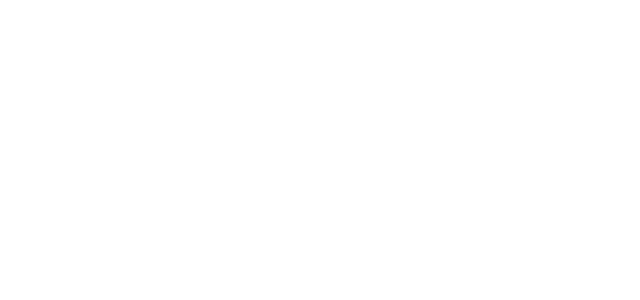
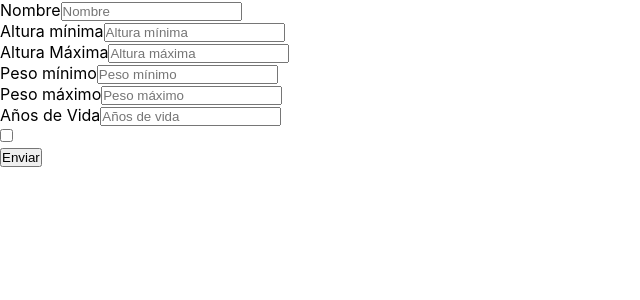
Before and after one commit to Ajlveloper/PI-Dogs, a React (Create React App) app in the folder client/: page /createDog in a window 1280 px wide. Shown: the top 300 px of the page, without its empty margins (0-640 px from the left). Built offline with nearby package versions, Linux system fonts and the light colour scheme.

Commit message:
Validate

```diff
--- a/client/src/App.jsx
+++ b/client/src/App.jsx
@@ -3,6 +3,8 @@ import { Route } from 'react-router-dom';
 import LandingPage from './components/LandingPage/LandingPage';
 import Home from './components/Home/Home'
 import './App.css';
+import DogCreate from './components/DogCreate/DogCreate';
+import DogDetail from './components/Detail/DogDetail';
 
 function App() {
   return (
@@ -15,9 +17,23 @@ function App() {
       </Route>
 
       <Route
-        path = '/home'
+        path='/home'
       >
         <Home />
+      </Route>
+
+      <Route
+        exact
+        path='/createDog'
+      >
+        <DogCreate />
+      </Route>
+
+      <Route
+        exact
+        path='/detailDog/:idDog'
+      >
+        <DogDetail />
       </Route>
     </div>
   );
--- a/client/src/components/Dog/Dog.jsx
+++ b/client/src/components/Dog/Dog.jsx
@@ -1,11 +1,14 @@
 import React from 'react';
+import { Link } from 'react-router-dom';
 import './Dog.css';
 
-export default function Dog({ img, name, temperament, weight_min, weight_max }) {
+export default function Dog({ img, name, temperament, weight_min, weight_max, id }) {
     return (
         <div>
             <img src={img} alt={name} />
-            <li>{name}</li>
+            <Link to={`/detailDog/${id}`}>
+                <li>{name}</li>
+            </Link>
             <p>Temperanto: {temperament} </p>
             <p>Peso min: {weight_min}</p>
             <p>Peso max: {weight_max}</p>
--- a/client/src/components/DogCreate/DogCreate.jsx
+++ b/client/src/components/DogCreate/DogCreate.jsx
@@ -1,10 +1,138 @@
-import React from 'react'
+import React, { useState } from 'react'
+import { validate } from '../../controllers/Validate'
+const DogCreate = () => {
 
-const DogCreate = () => {
+    const [input, setInput] = useState({
+        name: '',
+        altMin: '',
+        altMax: '',
+        pesMin: '',
+        pesMax: '',
+        anoVida: ''
+    })
+
+    const [errors, setErrors] = useState({})
+
+
+    const handleInput = (e) => {
+        setInput({
+            ...input,
+            [e.target.name]: e.target.value
+        })
+
+        setErrors(validate({
+            ...input,
+            [e.target.name]: e.target.value
+        }))
+        console.log(input)
+    }
+
+
+    const handleSubmit = (e) => {
+        e.preventDefault()
+    }
+
     return (
-        <>
+        <div>
+            <form onSubmit={handleSubmit}>
 
-        </>
+                <div>
+                    <label htmlFor='Nombre'>Nombre</label>
+                    <input
+                        type="text"
+                        placeholder='Nombre'
+                        name='name'
+                        value={input.name}
+                        onChange={handleInput}
+                        onKeyUp={handleInput}
+                        onBlur={handleInput}
+                    />
+                    {errors.name && (<p>{errors.name}</p>)}
+                </div>
+
+
+                <div>
+                    <label>Altura mínima</label>
+                    <input
+                        type="text"
+                        placeholder='Altura mínima'
+                        name='altMin'
+                        value={input.altMin}
+                        onChange={handleInput}
+                        onKeyUp={handleInput}
+                        onBlur={handleInput}
+                        maxLength='2'
+                    />
+                    {errors.altMin && (<p>{errors.altMin}</p>)}
+                </div>
+
+                <div>
+                    <label>Altura Máxima</label>
+                    <input
+                        type="text"
+                        placeholder='Altura máxima'
+                        name='altMax'
+                        value={input.altMax}
+                        onChange={handleInput}
+                        onKeyUp={handleInput}
+                        onBlur={handleInput}
+                        maxLength='2'
+                    />
+                    {errors.altMax && (<p>{errors.altMax}</p>)}
+                </div>
+
+
+                <div>
+                    <label>Peso mínimo</label>
+                    <input type="text"
+                        placeholder='Peso mínimo'
+                        name='pesMin'
+                        value={input.pesMin}
+                        onChange={handleInput}
+                        onKeyUp={handleInput}
+                        onBlur={handleInput}
+                        maxLength='2'
+                    />
+                    {errors.pesMin && (<p>{errors.pesMin}</p>)}
+                </div>
+
+                <div>
+                    <label>Peso máximo</label>
+                    <input
+                        type="text"
+                        placeholder='Peso máximo'
+                        name='pesMax'
+                        value={input.pesMax}
+                        onChange={handleInput}
+                        onKeyUp={handleInput}
+                        onBlur={handleInput}
+                        maxLength='2'
+                    />
+                    {errors.pesMax && (<p>{errors.pesMax}</p>)}
+                </div>
+
+                <div>
+                    <label>Años de Vida</label>
+                    <input
+                        type="text"
+                        placeholder='Años de vida'
+                        name='anoVida'
+                        value={input.anoVida}
+                        onChange={handleInput}
+                        onKeyUp={handleInput}
+                        onBlur={handleInput}
+                    />
+                    {errors.anoVida && (<p>{errors.anoVida}</p>)}
+                </div>
+                <div>
+                    <input type="checkbox" name="" id="" />
+                </div>
+
+                <div>
+                    <button type='submit'>Enviar</button>
+                </div>
+            </form>
+        </div>
     )
 }
 
--- a/client/src/components/Dogs/Dogs.jsx
+++ b/client/src/components/Dogs/Dogs.jsx
@@ -46,6 +46,7 @@ const Dogs = () => {
     const dogsRender = dogsAll.slice(firstIndex, lastIndex);
 
     const paged = (num) => {
+        setLoading(true)
         setdogsCurrent(num)
     }
 
@@ -104,7 +105,6 @@ const Dogs = () => {
 
     /* Loading______________________________ */
     if (loading) {
-        console.log('Loading entro')
         setTimeout(() => {
             setLoading(false)
         }, 1000);
@@ -127,16 +127,6 @@ const Dogs = () => {
                 <div>
 
                     <div>
-                        {/* <form onSubmit={handleSearchBreed}>
-                            <label>Busqueda por raza</label>
-                            <input
-                            type="text"
-                            placeholder='Busqueda de Raza'
-                            value={search}
-                            onChange={handleSearch}
-                            />
-                            <button type='submit'>Buscar</button>
-                        </form> */}
 
                         <SearchBreed
                             handleSearchBreed={handleSearchBreed}
@@ -199,6 +189,7 @@ const Dogs = () => {
                                     temperament={d.temperaments[0].name || d.temperaments}
                                     weight_min={d.weight_min}
                                     weight_max={d.weight_max}
+                                    id={d.id}
                                 />
                             </div>
                         ))
@@ -213,6 +204,8 @@ const Dogs = () => {
                     dogsPage={dogsPage}
                 />
 
+
+
             </>
         )
     }
--- a/client/src/components/Home/Home.jsx
+++ b/client/src/components/Home/Home.jsx
@@ -1,21 +1,13 @@
 import React from 'react'
-import { Route } from 'react-router-dom';
-import Nav from '../Nav/Nav';
+// import Nav from '../Nav/Nav';
 import Dogs from '../Dogs/Dogs';
-import DogCreate from '../DogCreate/DogCreate';
 
 
 const Home = () => {
     return (
         <>
-            <Nav/>
+            {/* <Nav /> */}
             <Dogs />
-            <Route
-                exact
-                path='/createDog'
-            >
-                <DogCreate />
-            </Route>
         </>
     )
 }
--- /dev/null
+++ b/client/src/controllers/Validate.js
@@ -0,0 +1,58 @@
+
+const expresiones = {
+    name: /^[a-zA-ZÀ-ÿ\s]{1,20}$/, // Letras y espacios, pueden llevar acentos.
+    num: /^\d{1,2}$/, //solo números
+    alt: /^.{2}$/, // 1 a 2 digitos.
+    pes: /^.{1,2}$/, // 4 a 12 digitos.
+    correo: /^[a-zA-Z0-9_.+-]+@[a-zA-Z0-9-]+\.[a-zA-Z0-9-.]+$/,
+    telefono: /^\d{7,14}$/ // 7 a 14 numeros.
+}
+
+
+export const validate = (input) => {
+    let errors = {};
+
+    /* Verificacion de nombre de raza__________ */
+    if (!input.name) {
+        errors.name = 'Se requiere el nombre de la raza';
+    } else if (!expresiones.name.test(input.name)) {
+        errors.name = 'Solo se permiten Letras y un máximo de 20 caracteres';
+    }
+
+    /* Verificacion de altura mínima________ */
+    else if (!input.altMin) {
+        errors.altMin = 'Se requiere una altura mínima máximo de dos dígitos';
+    } else if (!expresiones.num.test(input.altMin)) {
+        errors.altMin = 'Solo se permiten números y/o positivos';
+    }
+
+
+    /* Verificacion de altura máxima__________ */
+    else if (!input.altMax) {
+        errors.altMax = 'Se requiere una altura máxima de dos dígitos'
+    } else if (!expresiones.num.test(input.altMax)) {
+        errors.altMax = 'Solo se permiten números y/o positivos';
+    } else if (input.altMin >= input.altMax) {
+        errors.altMax = 'La altura máxima no puede ser menor o igual que la altura mínima';
+    }
+
+
+    /* Verificacion de peso mínimo__________ */
+    else if (!input.pesMin) {
+        errors.pesMin = 'Se requiere un peso mínimo';
+    } else if (!expresiones.num.test(input.pesMin)) {
+        errors.pesMin = 'Solo se permiten números y/o positivos';
+    }
+
+    /* Verificacion de peso máximo______________ */
+    else if (!input.pesMax) {
+        errors.pesMax = 'Se requiere un peso máximo';
+    } else if (!expresiones.num.test(input.pesMax)) {
+        errors.pesMax = 'Solo se permiten números y/o positivos';
+    } else if (input.pesMin >= input.pesMax) {
+        errors.pesMax = 'El peso máximo no puede ser menor o igual que el peso mínimo';
+    }
+
+    return errors;
+
+}
--- a/client/src/redux/actions/index.js
+++ b/client/src/redux/actions/index.js
@@ -7,6 +7,7 @@ export const GET_FILTER_CREATED = 'GET_FILTER_CREATED';
 export const ORDER_ASC_DES = 'ORDER_ASC_DES';
 export const ORDER_ORDER_WEIGHT = 'ORDER_ORDER_WEIGHT';
 export const SEARCH_BREED = 'SEARCH_BREED';
+export const GET_DETAIL = 'GET_DETAIL';
 
 export const getDogs = () => {
     return async function (dispatch) {
@@ -19,11 +20,21 @@ export const getDogs = () => {
 }
 
 export const getTemperaments = () => {
-    return async function (dispatch) {
+    return async (dispatch) => {
         const temp = await axios.get('http://localhost:3001/temperaments')
         return dispatch({
             type: GET_TEMPERAMENTS,
             payload: temp.data
+        })
+    }
+}
+
+export const getDetail = (id) => {
+    return async (dispatch) => {
+        let detailDog = await axios.get(`http://localhost:3001/dogs/${id}`);
+        return dispatch({
+            type: GET_DETAIL,
+            payload: detailDog.data
         })
     }
 }
--- a/client/src/redux/reducers/index.js
+++ b/client/src/redux/reducers/index.js
@@ -6,7 +6,8 @@ import {
     GET_FILTER_CREATED,
     ORDER_ASC_DES,
     ORDER_ORDER_WEIGHT,
-    SEARCH_BREED
+    SEARCH_BREED,
+    GET_DETAIL
 } from '../actions/index';
 
 
@@ -14,7 +15,8 @@ const initialState = {
     dogs: [],
     temperamentAll: [],
     dogsSecond: [],
-    breedDogs: []
+    breedDogs: [],
+    dogDetail: {}
 }
 
 const reduce = (state = initialState, action) => {
@@ -74,9 +76,14 @@ const reduce = (state = initialState, action) => {
             }
         case SEARCH_BREED:
             let breed = state.dogsSecond;
-            let searchBreed = breed.filter(b => b.name.toLowerCase().includes(action.breed.toLowerCase()) || 'Not found');
+            let searchBreed = breed.filter(b => b.name.toLowerCase().includes(action.breed.toLowerCase()));
             return {
                 ...state, dogs: searchBreed
+            }
+        case GET_DETAIL:
+            // console.log(action.payload)
+            return {
+                ...state, dogDetail: action.payload
             }
 
         default:
```
Also changed, not shown: client/src/components/Detail/DogDetail.jsx (+61 -0 lines), client/src/components/DogCreate/DogCreate.css (added), 2 other files (tests, documents, lock files or other folders).
